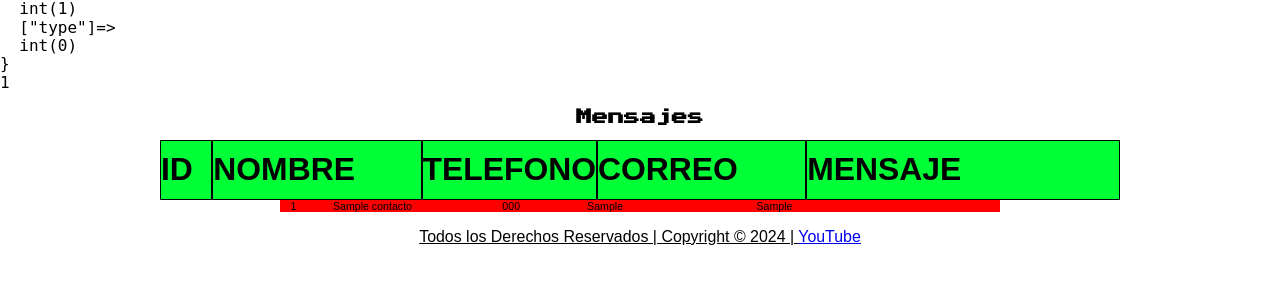
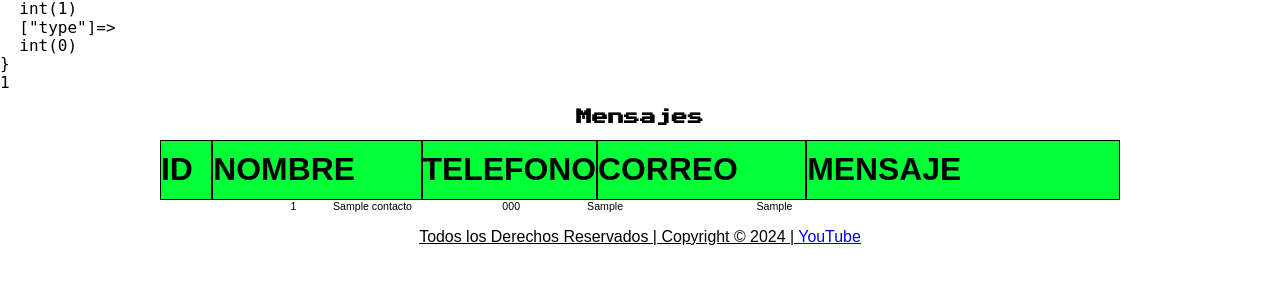
Before and after one commit to GAKC05/NuvCraftPage, a PHP site: page /read.php in a window 1280 px wide. Shown: the part 258-558 px from the top of the page. Run offline with PHP 8.4, Linux system fonts and the light colour scheme; tables that the repository leaves empty or names only in its code hold one stand-in row (values such as "Sample post").

Commit message:
cambiosRealizados_13-06-2024_11-49

```diff
--- a/css/styles.css
+++ b/css/styles.css
@@ -317,7 +317,10 @@ footer{
     grid-template-columns: .5fr 2fr 1fr 2fr 3fr;
 }
 
-.impar{
-    background-color: #FF0000;
-    color: #ffffff;
+.fila.impar{
+    background-color: white;
 }
+
+.fila.par{
+    background-color: aliceblue;
+}
```
